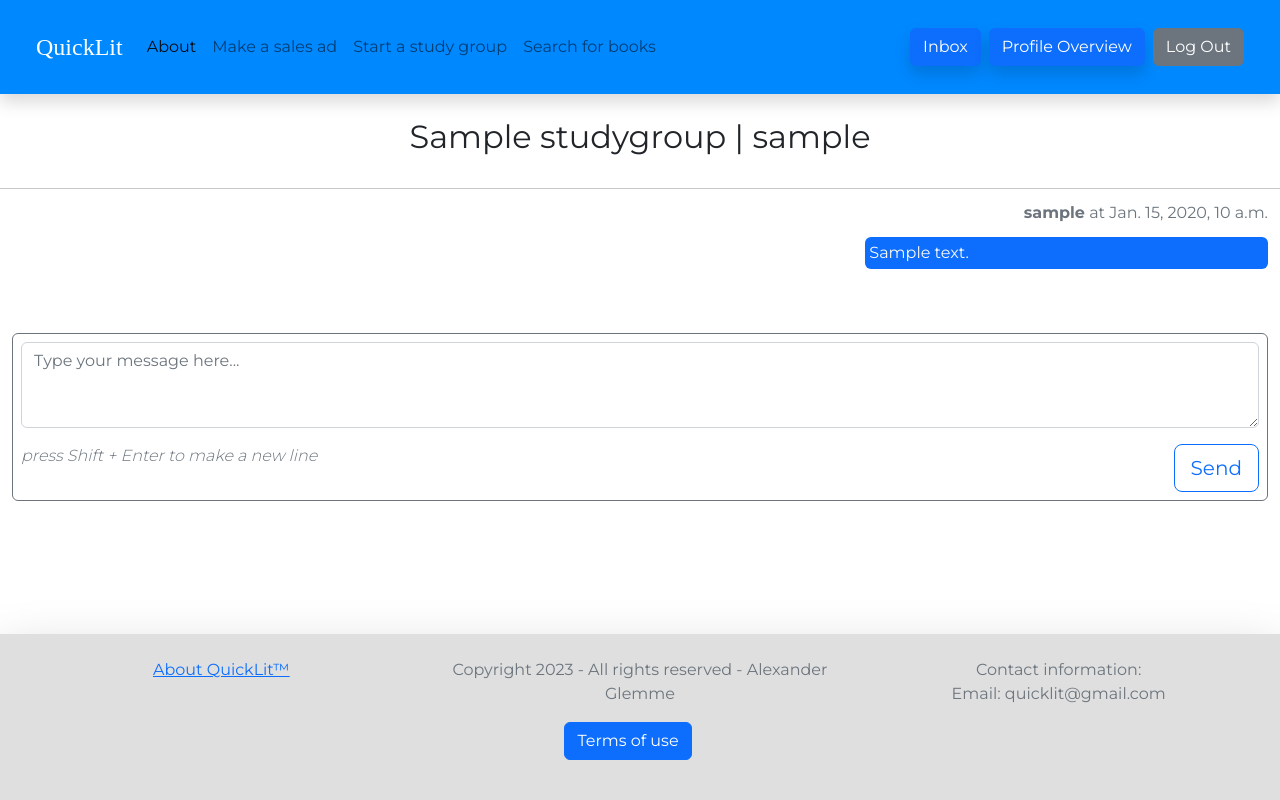
After one commit to alexanderglemme/QuickLit-PP4, a Django app: a page that uses templates/base.html in a window 1280 px wide. The commit adds this page. Run offline with Django 3.2, Linux system fonts and the light colour scheme; a user stored in the database is signed in; tables that the repository leaves empty hold one stand-in row (values such as "Sample post"); some web fonts are replaced.

Commit message:
Add study group feature, model, template and views

```diff
--- a/marketplace/admin.py
+++ b/marketplace/admin.py
@@ -1,7 +1,7 @@
 from django.contrib import admin
-from .models import Category, SalesAd, Conversation, ConversationMessage
+from .models import Category, SalesAd, Conversation, ConversationMessage, StudyGroup
 
-
+admin.site.register(StudyGroup)
 admin.site.register(Category)
 admin.site.register(ConversationMessage)
 
--- a/marketplace/forms.py
+++ b/marketplace/forms.py
@@ -2,7 +2,7 @@ from django import forms
 from django.contrib.auth.forms import UserCreationForm, AuthenticationForm
 from django.contrib.auth.models import User
 
-from .models import SalesAd, ConversationMessage
+from .models import SalesAd, ConversationMessage, StudyGroup
 
 
 class LoginForm(AuthenticationForm):
@@ -59,6 +59,15 @@ class SalesAdForm(forms.ModelForm):
         }
 
 
+class NewStudyGroupForm(forms.ModelForm):
+    """
+    Make a new studygroup.
+    """
+    class Meta:
+        model = StudyGroup
+        fields = ('group_name', 'members')
+
+
 class ConversationMessageForm(forms.ModelForm):
     """
     A charfield to write a DM to a user
--- a/marketplace/models.py
+++ b/marketplace/models.py
@@ -64,8 +64,24 @@ class Conversation(models.Model):
         return f"Members: {members_str} - Ad: {self.ad.title}"
 
 
+class StudyGroup(models.Model):
+    group_name = models.CharField(max_length=255)
+    members = models.ManyToManyField(User, related_name='study_groups')
+    created_at = models.DateTimeField(default=timezone.now)
+    updated_at = models.DateTimeField(default=timezone.now)
+    slug = models.SlugField(max_length=255, unique=True, null=True, blank=True)
+
+    # Makes unique slug for the study group
+    def save(self, *args, **kwargs):
+        if not self.slug:
+            self.slug = slugify(self.group_name + "-" + str(self.created_at))
+
+        return super().save(*args, **kwargs)
+
+
 class ConversationMessage(models.Model):
-    conversation = models.ForeignKey(Conversation, related_name='messages', on_delete=models.CASCADE)
+    study_group = models.ForeignKey(StudyGroup, related_name='study_group_messages', on_delete=models.CASCADE, null=True)
+    conversation = models.ForeignKey(Conversation, related_name='messages', on_delete=models.CASCADE, null=True, blank=True)
     content = models.TextField()
     created_at = models.DateTimeField(default=timezone.now)
     created_by = models.ForeignKey(User, related_name='created_messages', on_delete=models.CASCADE)
--- a/marketplace/urls.py
+++ b/marketplace/urls.py
@@ -9,6 +9,7 @@ from .forms import LoginForm
 
 urlpatterns = [
     path('', views.SalesAdList.as_view(), name='index'),
+    path('new-group/', views.NewStudyGroupView.as_view(), name='new_group'),
     path('about/', views.AboutQuickLitView.as_view(), name='about'),
     path('search/', views.SearchAdsView.as_view(), name='search'),
     path('login/', auth_views.LoginView.as_view(template_name='login.html', authentication_form=LoginForm), name='login'),
@@ -18,6 +19,7 @@ urlpatterns = [
     path('profile/', views.ProfileOverviewView.as_view(), name='profile'),
     path('inbox/', views.InboxView.as_view(), name='inbox'),
     path('new-chat/<int:ad_pk>/', views.NewConversationView.as_view(), name='new_chat'),
+    path('active-group/<slug:slug>', views.ActiveStudyGroupView.as_view(), name='active_group'),
     path('active/<int:pk>/', views.ActiveConversationView.as_view(), name='active'),
     path('edit/<slug:slug>/', views.EditSalesAdView.as_view(), name='editad'),
     path('delete/<slug:slug>/', views.DeleteView.as_view(), name='delete'),
--- a/marketplace/views.py
+++ b/marketplace/views.py
@@ -11,8 +11,8 @@ from django.views.generic.detail import SingleObjectMixin
 from django.views.generic.edit import FormMixin
 from django.contrib.auth.mixins import LoginRequiredMixin
 
-from .models import SalesAd, User, Conversation
-from .forms import SignUpForm, NewAdForm, SalesAdForm, ConversationMessageForm
+from .models import SalesAd, User, Conversation, StudyGroup
+from .forms import SignUpForm, NewAdForm, SalesAdForm, ConversationMessageForm, NewStudyGroupForm
 
 
 class SearchAdsView(View):
@@ -213,15 +213,17 @@ class NewConversationView(LoginRequiredMixin, CreateView):
 
 class InboxView(LoginRequiredMixin, View):
     """
-    Gets all conversation objects which members field
+    Gets all conversation objects and study group objects which members field
     contains the logged in user
     """
 
     def get(self, request):
+        study_groups = StudyGroup.objects.filter(members__in=[self.request.user.id])
         conversations = Conversation.objects.filter(members__in=[self.request.user.id])
 
         return render(request, 'inbox.html', {
-            'conversations': conversations
+            'conversations': conversations,
+            'study_groups': study_groups
         })
 
 
@@ -261,6 +263,86 @@ class ActiveConversationView(LoginRequiredMixin, View):
         })
 
 
+class NewStudyGroupView(LoginRequiredMixin, CreateView):
+    """
+    View to create a study group
+    """
+    model = StudyGroup
+    form_class = NewStudyGroupForm
+    template_name = 'new_study_group.html'
+    success_url = reverse_lazy('new_group')
+
+    def form_valid(self, form):
+        return super().form_valid(form)
+
+
+class ActiveStudyGroupView(LoginRequiredMixin, View):
+    """
+    Gets the  that the study group if logged in user is a member in it,
+    gets the form in which the user makes a message in,
+    posts the message to the study group object and saves it,
+    enabling users to chat back and forth.
+    """
+
+    def get(self, request, slug):
+        study_group = StudyGroup.objects.filter(members__in=[request.user.id]).get(slug=slug)
+        form = ConversationMessageForm()
+        return render(request, 'active_study_group.html', {
+            'study_group': study_group,
+            'form': form
+        })
+
+    def post(self, request, slug):
+        study_group = StudyGroup.objects.filter(members__in=[request.user.id]).get(slug=slug)
+        form = ConversationMessageForm(request.POST)
+
+        if form.is_valid():
+            conversation_message = form.save(commit=False)
+            conversation_message.study_group = study_group
+            conversation_message.created_by = request.user
+            conversation_message.save()
+
+            study_group.save()
+
+            return redirect('active_group', slug=slug)
+
+        return render(request, 'active_study_group.html', {
+            'study_group': study_group,
+            'form': form
+        })
+
+# class NewStudyGroupView(LoginRequiredMixin, CreateView):
+#     """
+#     View to create a study group which is basically a group chat
+#     """
+#     def get(self, request):
+
+#         form = StudyGroupForm()
+
+#         return render(request, 'new_study_group.html', {
+#             'form': form
+#         })
+
+#     def post(self, request, pk):
+
+#         study_group = StudyGroup.objects.filter(members__in=[request.user.id])
+
+#         if study_group:
+#             return redirect('active_group', pk)
+
+#         form = StudyGroupForm(request.POST)
+
+#         if form.is_valid():
+#             study_group = StudyGroup.objects.create(pk=pk)
+#             study_group.save()
+
+#             return redirect('inbox')
+
+#         return render(request, 'new_study_group.html', {
+#             'form': form
+#         })
+
+
 class AboutQuickLitView(TemplateView):
     template_name = 'about.html'
 
--- a/templates/about.html
+++ b/templates/about.html
@@ -51,8 +51,8 @@
 </div>
 <div class="container-fluid">
     <div class="row justify-content-center my-5">
-        <div class="col-10 col-md mx-3 mt-3">
-            <h4>So, why wait?</h4>
+        <div class="col-10 col-md mx-3 mt-4">
+            <h1>So, why wait?</h1>
             <p>
                 Join the QuickLit revolution today and unlock a world of affordable course literature
                 right at your fingertips. Don't let the textbook industry hold you back - take charge, save money, and
--- /dev/null
+++ b/templates/active_study_group.html
@@ -0,0 +1,82 @@
+{% extends 'base.html' %}
+
+{% block title %} Study Group Convo {% endblock %}
+
+{% block content %}
+<div class="container-fluid">
+  <div class="row">
+    <div class="col-md-12 justify-content-center text-center py-4">
+      <h2>
+        {{ study_group.group_name }} | {% for member in study_group.members.all %}
+                                          {{ member.get_username }}
+                                       {% endfor %}
+      </h2>
+    </div>
+    <hr>
+  </div>
+</div>
+{% for message in study_group.study_group_messages.all %}
+<div class="container-fluid">
+  {% if request.user.get_username == message.created_by.get_username %}
+  <div class="row justify-content-end">
+    <div class="col-md-7 col-lg-4">
+      <div class="d-flex justify-content-end h-">
+        <p class="text-muted lh-1"> <strong>{{ message.created_by.username }}</strong> at {{ message.created_at }}</p>
+      </div>
+      <div class="bg-primary flex-fill bd-highlight rounded">
+        <p class="p-1 text-light"> {{ message.content|linebreaksbr }} </p>
+      </div>
+    </div>
+  </div>
+  {% else %}
+  <div class="row justify-content-start">
+    <div class="col-md-7 col-lg-4">
+      <div class="d-flex">
+        <p class="text-muted lh-1"> <strong>{{ message.created_by.username }}</strong> at {{ message.created_at }}</p>
+      </div>
+      <div class="bg-secondary flex-fill bd-highlight rounded">
+        <p class="p-1 text-light"> {{ message.content|linebreaksbr }} </p>
+      </div>
+    </div>
+  </div>
+  {% endif %}
+</div>
+{% endfor %}
+
+<div class="container-fluid">
+  <div class="row">
+    <div class="col my-5">
+  <form method="POST" class="border border-secondary rounded p-2 mb-5">
+    {% csrf_token %}
+    <div class="mb-3">
+      {{ form.content }}
+      {% for error in field.errors %}
+      <div class="invalid-feedback d-block">{{ error }}</div>
+      {% endfor %}
+    </div>
+    <div class="d-flex flex-row">
+      <div class="col-6 d-flex justify-content-start">
+    <p class="text-muted fst-italic fw-light">press Shift + Enter to make a new line</p>
+      </div>
+      <div class="col-6 d-flex justify-content-end">
+    <button type="submit" class="btn btn-lg btn-outline-primary">Send</button>
+      </div>
+    </div>
+  </form>
+    </div>
+  </div>
+</div>
+<!-- Template specifik code snippet to handle form submission by pressing Enter instead of having to click send btn -->
+<script src="https://code.jquery.com/jquery-3.7.0.js" integrity="sha256-JlqSTELeR4TLqP0OG9dxM7yDPqX1ox/HfgiSLBj8+kM=" crossorigin="anonymous"></script>
+<script>
+  $(document).ready(function() {
+  $('#message-input').on('keydown', function(e) {
+    if (e.keyCode === 13 && !e.shiftKey) {  // Check if Enter key is pressed without Shift key
+      e.preventDefault();  // Prevent the default form submission
+      $(this).closest('form').submit();  // Submit the form
+    }
+  });
+});
+</script>
+
+{% endblock %}
--- a/templates/base.html
+++ b/templates/base.html
@@ -40,6 +40,13 @@
             <a class="nav-link" href="{% url 'newad' %}">Make a sales ad</a>
             {% else %}
             <a class="nav-link" href="{% url 'signup' %}">Make a sales ad</a>
+            {% endif %}
+          </li>
+          <li class="nav-item">
+            {% if request.user.is_authenticated %}
+            <a class="nav-link" href="{% url 'new_group' %}">Start a study group</a>
+            {% else %}
+            <a class="nav-link" href="{% url 'login' %}">Start a study group</a>
             {% endif %}
           </li>
           <li class="nav-item">
--- a/templates/index.html
+++ b/templates/index.html
@@ -2,7 +2,7 @@
 
 {% block content %}
 
-<div class="containter-fluid no-gutter text-center" id="hero"
+<div class="containter-fluid text-center" id="hero"
     style="background-image: url(https://res.cloudinary.com/dvwfilwf6/image/upload/v1682328999/aleksei-ieshkin-A6obuTm7_z0-unsplash_xeh2us.jpg);">
     <div class="container">
         <div class="row">
```
Also changed, not shown: templates/inbox.html (+40 -0 lines), templates/new_study_group.html (added, +35 -0 lines), marketplace/migrations/0015_auto_20230526_1403.py (added), marketplace/migrations/0016_alter_conversationmessage_conversation.py (added), marketplace/migrations/0017_alter_conversationmessage_conversation.py (added), marketplace/migrations/0018_studygroup_slug.py (added).
